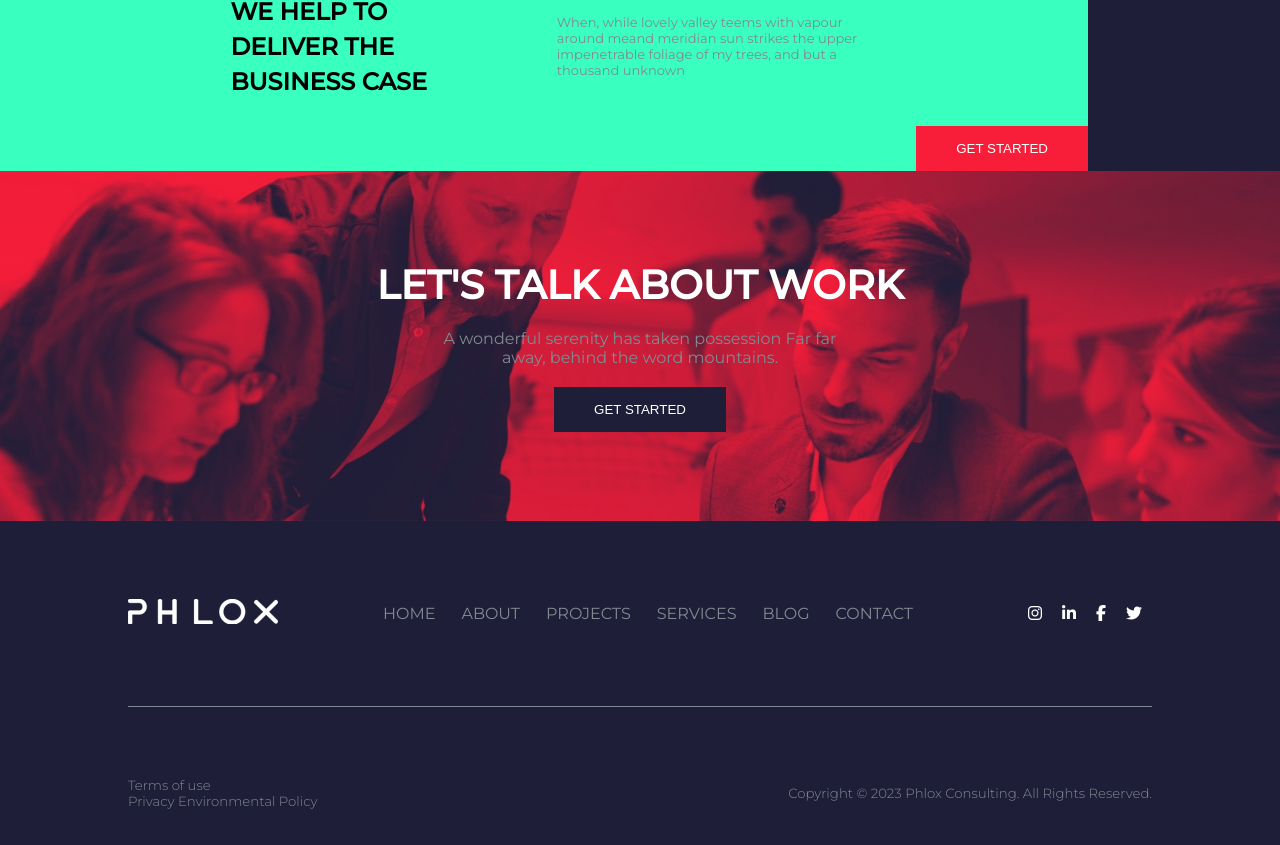
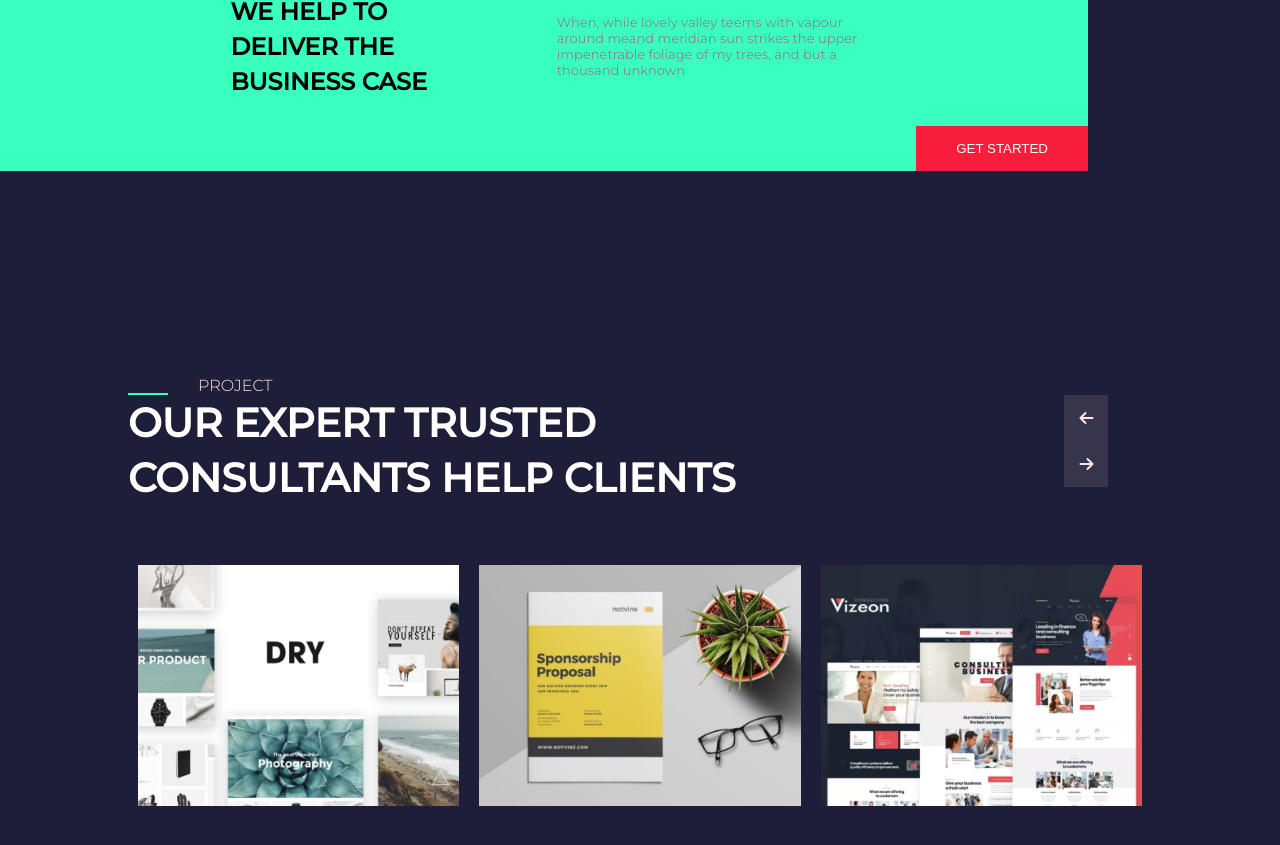
Before and after one commit to Alexbarile/proj-html-vuejs, a Vue app: page / in a window 1280 px wide. Shown: the part 2415-3260 px from the top of the page. Built offline with nearby package versions, Linux system fonts and the light colour scheme.

Commit message:
modifiche generali e terza sezione main completa

```diff
--- a/src/components/AppHeader.vue
+++ b/src/components/AppHeader.vue
@@ -114,7 +114,6 @@ export default {
         @include justify-between;
         padding: 20px 0 20px 0;
 
-
         .logo{
             img{
                 width: 100px;
@@ -133,6 +132,7 @@ export default {
                     a{
                         text-decoration: none;
                         color: $lightgray;
+                        transition: 1s;
 
                         &.active, &:hover{
                             color: white;
--- a/src/components/AppImg.vue
+++ b/src/components/AppImg.vue
@@ -0,0 +1,33 @@
+<script>
+export default {
+    props:{
+        img: Object
+    },
+}
+</script>
+
+<template>
+    <div class="cardImg">
+        <div class="thumb">
+            <img :src="img.img" alt="">
+        </div>
+    </div>
+</template>
+
+<style lang="scss" scoped>
+@use '../styles/partials/mixins' as *;
+@use '../styles/partials/variables' as *;
+
+    .cardImg{
+        width: calc(100% / 3);
+        @include flex;
+        @include justify-center;
+        padding: 10px;
+
+        .thumb{
+            img{
+                width: 100%;
+            }
+        }
+    }
+</style>
--- a/src/components/AppMain.vue
+++ b/src/components/AppMain.vue
@@ -1,10 +1,14 @@
 <script>
 import {store} from '../store';
 import AppInfo from './AppInfo.vue';
+import AppImg from './AppImg.vue';
+import AppName from './AppName.vue';
 
 export default {
     components:{
         AppInfo,
+        AppImg,
+        AppName,
     },
     data() {
         return {
@@ -33,7 +37,7 @@ export default {
                     </div>
                 </div>
             </div>
-            <div class="container-80">
+            <div class="container-80-first">
                 <div class="row">
                     <AppInfo v-for="(item, index) in store.cardInfo" :key="index" :info="item"></AppInfo>
                 </div>
@@ -74,6 +78,32 @@ export default {
 
             <!-- TERZA SEZIONE -->
 
+            <div class="container-100">
+                <div class="bg-blue">
+                    <div class="container-80-third">
+                        <div class="row">
+                            <div class="col">
+                                <div class="info">
+                                    <div class="first-line">
+                                        <div class="hr"></div>
+                                        <h4>project</h4>
+                                    </div>
+                                    <h1>OUR EXPERT TRUSTED CONSULTANTS HELP CLIENTS</h1>
+                                </div>
+                            </div>
+                            <div class="col">
+                                <a href="#null"><i class="fa-solid fa-arrow-left"></i></a>
+                                <a href="#null"><i class="fa-solid fa-arrow-right"></i></a>
+                            </div>
+                        </div>
+
+                        <div class="row">
+                            <AppImg v-for="(item, index) in store.cardImg" :key="index" :img="item"></AppImg>
+                        </div>
+                    </div>
+                </div>
+            </div>
+
 
 
 
@@ -93,7 +123,6 @@ export default {
 
             <div class="container-100">
                 <div class="bg">
-
                     <div class="row">
                         <div class="col">
                             <h1>LET'S TALK ABOUT WORK</h1>
@@ -101,19 +130,8 @@ export default {
                             <button><a href="#null">get started</a></button>
                         </div>
                     </div>
-
                 </div>
             </div>
-
-
-
-
-
-
-
-
-
-
         </div>
     </main>
 </template>
@@ -154,12 +172,14 @@ export default {
         }
     }
 
-    .container-80{
+    .container-80-first{
+        margin: 0 auto;
+        margin-bottom: 80px;
+        width: 80%;
 
         .row{
             @include flex;
             @include wrap;
-            margin-bottom: 80px;
         }
     }
 
@@ -287,6 +307,68 @@ export default {
 
     // TERZA SEZIONE
 
+    .container-100{
+        .bg-blue{
+            width: 100%;
+            background-color: $darkblue;
+
+            .container-80-third{
+                width: 80%;
+                margin: 0 auto;
+                padding: 180px 0 120px 0;
+
+                .row{
+                    padding: 25px 0 25px 0;
+                    @include flex;
+                    @include align-center;
+                    @include justify-between;
+
+                    .col{
+                        .info{
+                            .first-line{
+                                @include flex;
+
+                                .hr{
+                                    border-bottom: 2px solid $lightyellow;
+                                    width: 40px;
+                                    margin-right: 30px;
+                                }
+
+                                h4{
+                                    @include upperCase;
+                                    color: rgb(254, 230, 230);
+                                    font-weight: 200;
+                                }
+                            }
+
+                            h1{
+                                color: white;
+                                font-size: 40px;
+                                line-height: 55px;
+                                width: 75%;
+                            }
+                        }
+
+                        a{
+                            color: rgb(254, 230, 230);
+                            padding: 5px;
+
+                            i{
+                                padding: 15px;
+                                background-color: rgba(255, 255, 255, 0.1);
+                                transition: 1s;
+
+                                &:hover{
+                                    background-color: $lightyellow;
+                                }
+                            }
+                        }
+                    }
+                }
+            }
+        }
+    }
+
 
 
 
@@ -308,6 +390,7 @@ export default {
         background-image: url('../../public/img/business-people-working-together-on-project-and-B3MZ4TX.jpg');
         background-size: cover;
         height: 350px;
+
         .row{
             @include flex;
             @include align-center;
@@ -321,7 +404,6 @@ export default {
                     font-size: 40px;
                     color: white;
                     margin-bottom: 20px;
-
                 }
 
                 p{
--- a/src/components/AppName.vue
+++ b/src/components/AppName.vue
@@ -0,0 +1,27 @@
+<script>
+export default {
+    props:{
+        name: Object
+    },
+}
+</script>
+
+<template>
+    <div class="cardName">
+
+    </div>
+</template>
+
+<style lang="scss" scoped>
+@use '../styles/partials/mixins' as *;
+@use '../styles/partials/variables' as *;
+
+    .cardName{
+        width: calc(100% / 3);
+        @include flex;
+        @include justify-center;
+        padding: 40px;
+
+
+    }
+</style>
--- a/src/store.js
+++ b/src/store.js
@@ -32,7 +32,23 @@ export const store = reactive({
 
     // array card img
 
-    cardImg: [],
+    cardImg: [
+        {
+            img: '../../public/img/DRY-1-790x592.jpg',
+            title: 'Purinky Products',
+            subtitle: 'uncategorized'
+        },
+        {
+            img: '../../public/img/221bf0b7-8134-43bb-936a-5acbe42db64a-790x592.jpg',
+            title: 'Purinky Products',
+            subtitle: 'uncategorized'
+        },
+        {
+            img: '../../public/img/z1el4c4p-790x592.jpg',
+            title: 'Purinky Products',
+            subtitle: 'uncategorized'
+        },
+    ],
 
     // array card name
 
```
